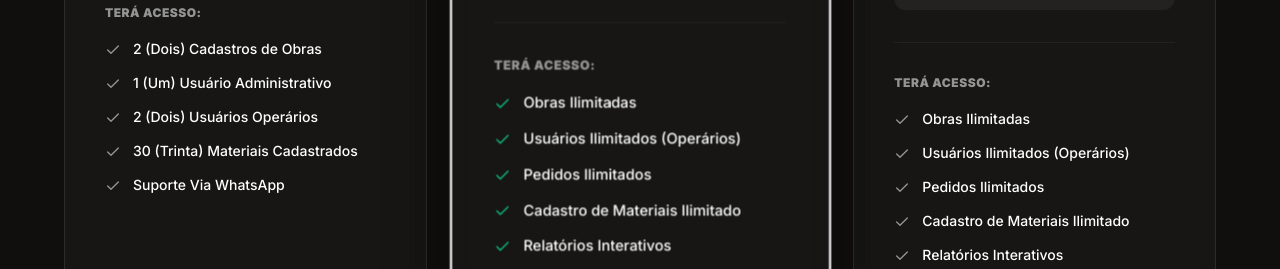
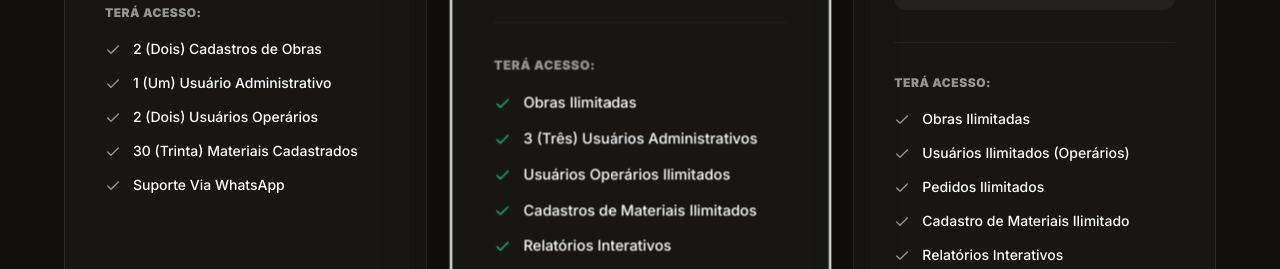
Before and after one commit to pedobra/pedobra, a React (Vite) app: page / in a window 1280 px wide. Shown: the part 5200-5469 px from the top of the page. Built offline with nearby package versions, Linux system fonts and the light colour scheme; no server answers.

Commit message:
feat: update Professional plan limits and enforce 3 admins limit

```diff
--- a/src/hooks/useSubscription.ts
+++ b/src/hooks/useSubscription.ts
@@ -49,7 +49,7 @@ export const useSubscription = () => {
                     const limits = {
                         trial: { maxSites: 1, maxWorkers: 1, maxAdmins: 1, maxMaterials: 15 },
                         basic: { maxSites: 2, maxWorkers: 2, maxAdmins: 1, maxMaterials: 30 },
-                        pro: { maxSites: Infinity, maxWorkers: Infinity, maxAdmins: Infinity, maxMaterials: Infinity },
+                        pro: { maxSites: Infinity, maxWorkers: Infinity, maxAdmins: 3, maxMaterials: Infinity },
                         custom: { maxSites: Infinity, maxWorkers: Infinity, maxAdmins: Infinity, maxMaterials: Infinity }
                     };
 
--- a/src/pages/LandingPage.tsx
+++ b/src/pages/LandingPage.tsx
@@ -436,9 +436,9 @@ const LandingPage = () => {
                                     badge: "MELHOR CUSTO BENEFÍCIO",
                                     features: [
                                         "Obras Ilimitadas",
-                                        "Usuários Ilimitados (Operários)",
-                                        "Pedidos Ilimitados",
-                                        "Cadastro de Materiais Ilimitado",
+                                        "3 (Três) Usuários Administrativos",
+                                        "Usuários Operários Ilimitados",
+                                        "Cadastros de Materiais Ilimitados",
                                         "Relatórios Interativos",
                                         "Suporte Via WhatsApp"
                                     ]
--- a/src/pages/admin/Plans.tsx
+++ b/src/pages/admin/Plans.tsx
@@ -64,9 +64,9 @@ const AdminPlans = () => {
                         <span className="plan-access-title">Terá acesso:</span>
                         <ul className="features-list">
                             <li><CheckCircle2 size={16} color="var(--primary)" /> Obras Ilimitadas</li>
-                            <li><CheckCircle2 size={16} color="var(--primary)" /> Usuários Ilimitados (Operários)</li>
-                            <li><CheckCircle2 size={16} color="var(--primary)" /> Pedidos Ilimitados</li>
-                            <li><CheckCircle2 size={16} color="var(--primary)" /> Cadastro de Materiais Ilimitado</li>
+                            <li><CheckCircle2 size={16} color="var(--primary)" /> 3 (Três) Usuários Administrativos</li>
+                            <li><CheckCircle2 size={16} color="var(--primary)" /> Usuários Operários Ilimitados</li>
+                            <li><CheckCircle2 size={16} color="var(--primary)" /> Cadastros de Materiais Ilimitados</li>
                             <li><CheckCircle2 size={16} color="var(--primary)" /> Relatórios Interativos</li>
                             <li><CheckCircle2 size={16} color="var(--primary)" /> Suporte Via WhatsApp</li>
                         </ul>
```
